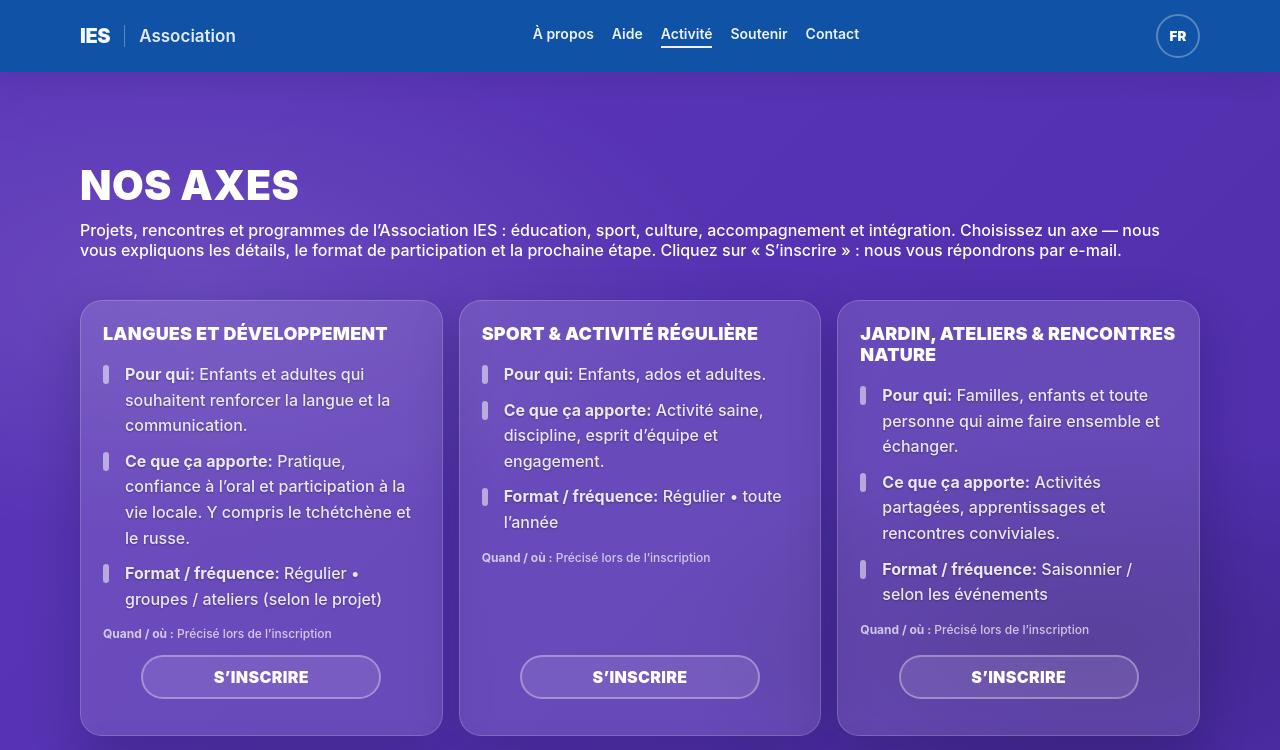
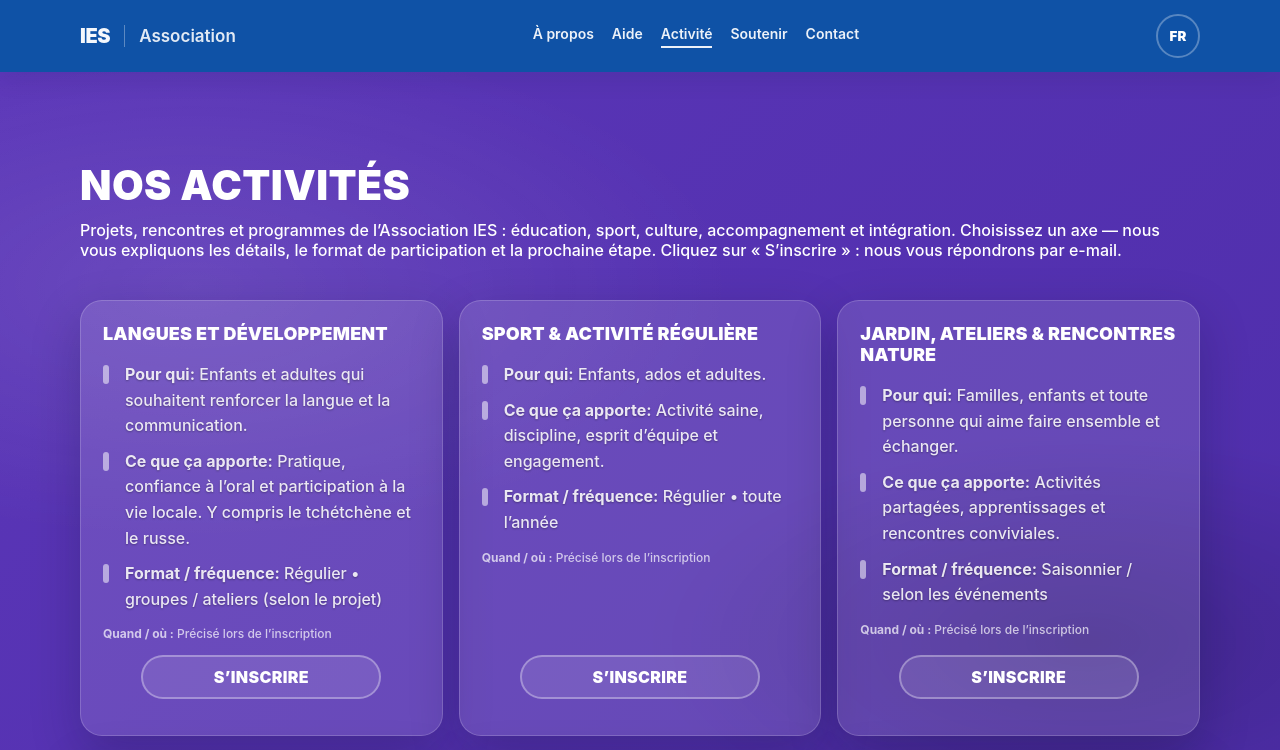
Before and after one commit to aslanzubairaev/Association-IES-, a Next.js app: page /fr/actions in a window 1280 px wide. Shown: the top 750 px of the page. Built offline with nearby package versions, Linux system fonts and the light colour scheme.

Commit message:
на странице действия изменил заголовок

```diff
--- a/src/content/actions.ts
+++ b/src/content/actions.ts
@@ -63,7 +63,7 @@ export const actionsCopy: Record<ActionsLocale, ActionsCopy> = {
       ctaWrite: "Записаться / Написать",
     },
     directions: {
-      title: "НАПРАВЛЕНИЯ",
+      title: "Наша деятельность",
       subtitle:
         "Проекты, встречи и программы Association IES: образование, спорт, культура, поддержка и интеграция. Выберите направление — мы расскажем детали, подскажем формат участия и поможем записаться. Нажмите «Записаться», и мы ответим по e-mail с ближайшим шагом.",
       forWhoLabel: "Для кого",
@@ -163,7 +163,7 @@ export const actionsCopy: Record<ActionsLocale, ActionsCopy> = {
       ctaWrite: "S’inscrire / Écrire",
     },
     directions: {
-      title: "NOS AXES",
+      title: "Nos activités",
       subtitle:
         "Projets, rencontres et programmes de l’Association IES : éducation, sport, culture, accompagnement et intégration. Choisissez un axe — nous vous expliquons les détails, le format de participation et la prochaine étape. Cliquez sur « S’inscrire » : nous vous répondrons par e-mail.",
       forWhoLabel: "Pour qui",
```
